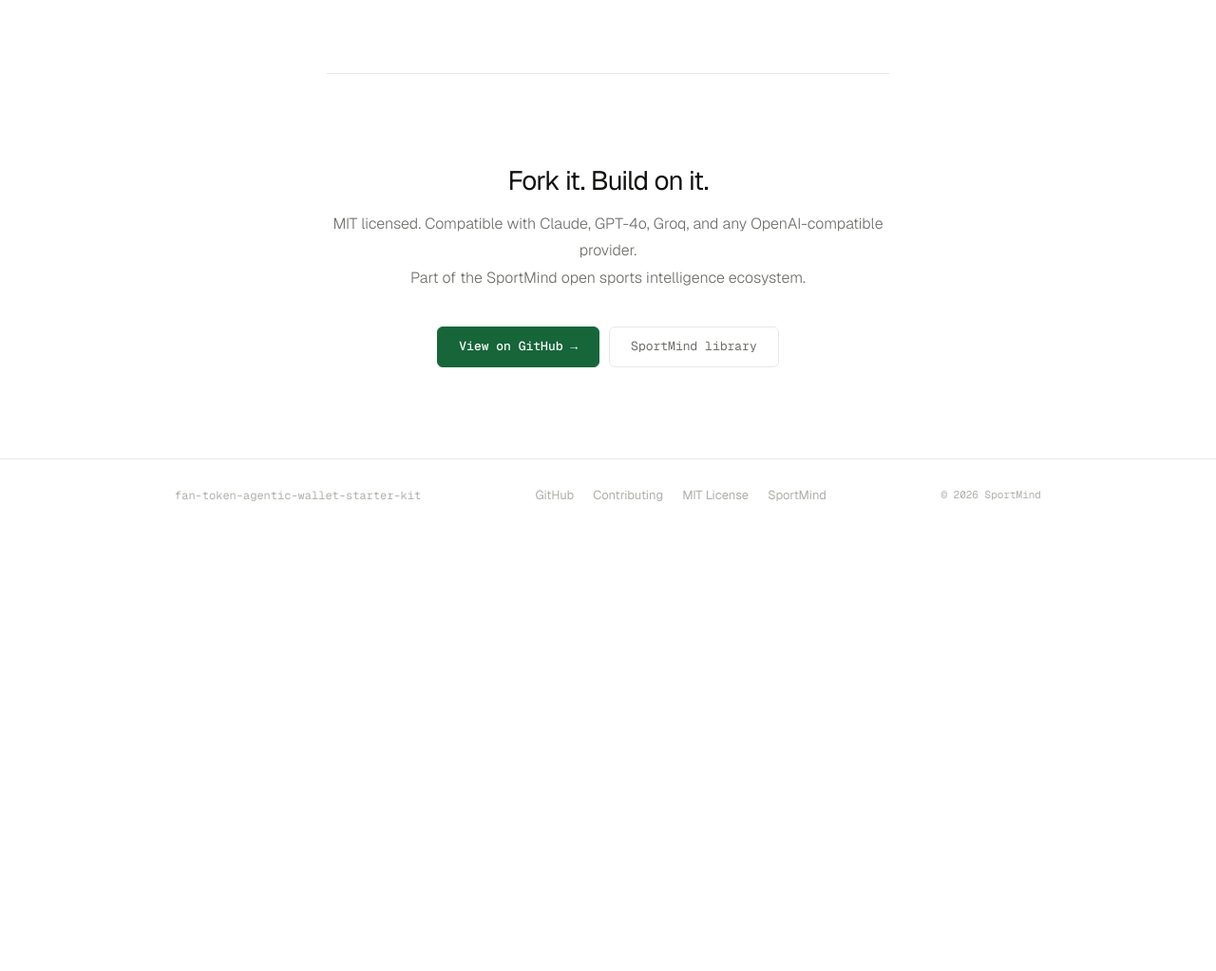
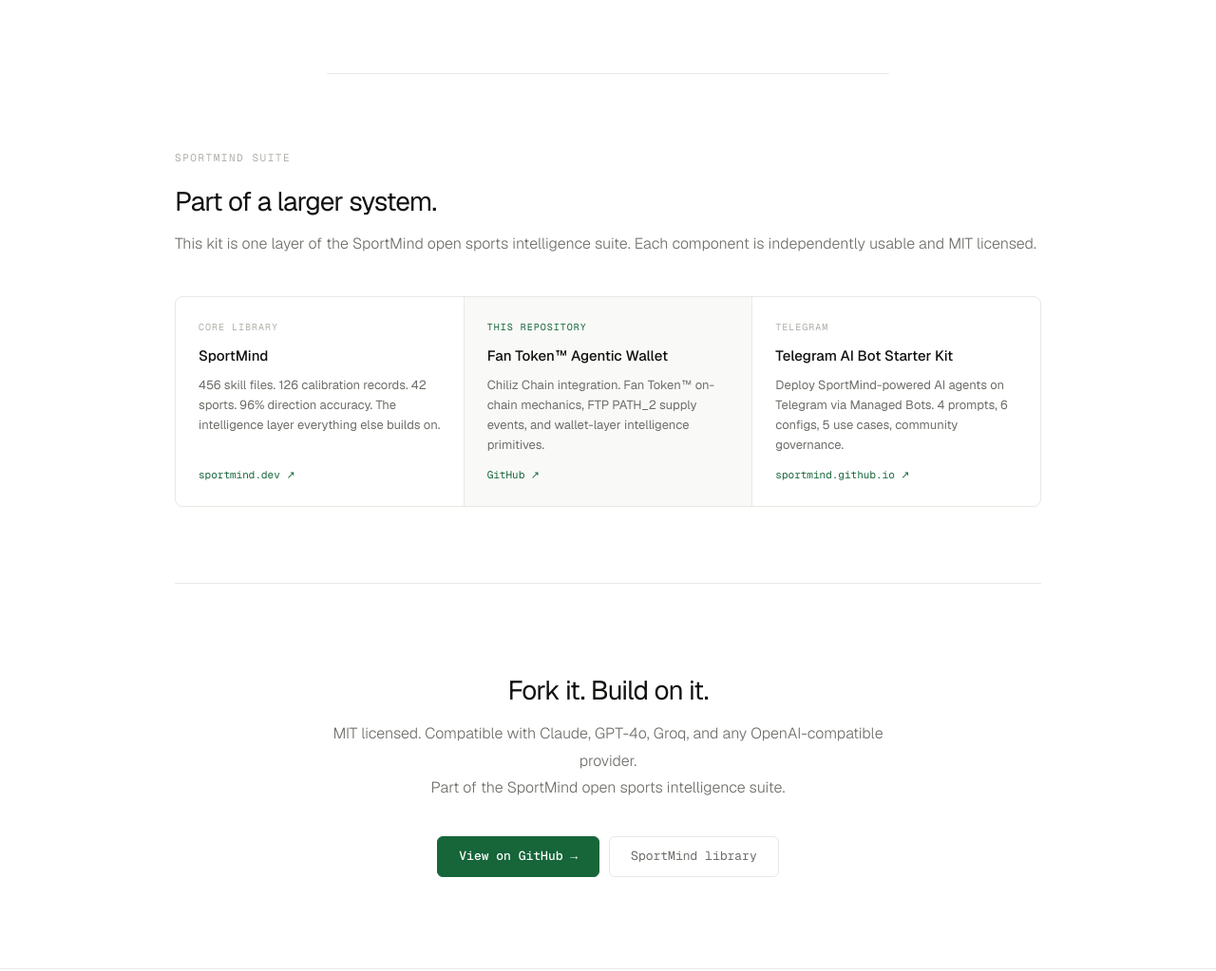
Before and after one commit to SportMind/fan-token-agentic-wallet-starter-kit, a website: page index.html in a window 1280 px wide. Shown: the part 4734-5757 px from the top of the page at 95% size. Before the commit the page ends 5295 px from the top, so only its background shows below. Drawn offline with nearby package versions, Linux system fonts and the light colour scheme.

Commit message:
feat: update suite section to match Telegram kit layout — v1.1.0

```diff
--- a/index.html
+++ b/index.html
@@ -349,6 +349,51 @@
   font-family: var(--mono); font-size: 11px;
   color: var(--accent); background: var(--green-bg);
   padding: 2px 8px; border-radius: 3px;
+}
+
+/* ── SUITE ──────────────────────────────────────────────────────── */
+.suite-g {
+  margin-top: 40px;
+  display: grid; grid-template-columns: repeat(3,1fr); gap: 1px;
+  border: 1px solid var(--border); border-radius: 8px; overflow: hidden;
+  background: var(--border);
+}
+.suite-card {
+  background: var(--bg);
+  padding: 24px;
+  display: flex; flex-direction: column; gap: 12px;
+  transition: background .15s;
+}
+.suite-card:hover { background: var(--bg-2); }
+.suite-card.current { background: var(--bg-2); }
+.suite-tag {
+  font-family: var(--mono); font-size: 10px;
+  text-transform: uppercase; letter-spacing: .1em;
+  color: var(--text-3);
+}
+.suite-tag.active { color: var(--accent); }
+.suite-name {
+  font-size: 15px; font-weight: 500;
+  color: var(--text); line-height: 1.3;
+}
+.suite-desc {
+  font-size: 13px; color: var(--text-2);
+  line-height: 1.6; flex: 1;
+}
+.suite-link {
+  font-family: var(--mono); font-size: 11px;
+  color: var(--accent); display: inline-flex; align-items: center; gap: 4px;
+  transition: opacity .15s;
+}
+.suite-link:hover { opacity: .7; }
+.suite-chips { display: flex; flex-wrap: wrap; gap: 4px; margin-top: 2px; }
+.suite-chip {
+  font-family: var(--mono); font-size: 10px;
+  color: var(--text-3); border: 1px solid var(--border);
+  padding: 2px 7px; border-radius: 3px;
+}
+@media (max-width: 720px) {
+  .suite-g { grid-template-columns: 1fr; }
 }
 
 /* ── CTA ────────────────────────────────────────────────────────── */
@@ -718,13 +763,67 @@
   </section>
 </div>
 
+<!-- SUITE -->
+<div class="ww">
+  <section class="sec r">
+    <p class="sec-tag">SportMind suite</p>
+    <h2>Part of a larger system.</h2>
+    <p class="prose">
+      This kit is one layer of the SportMind open sports intelligence suite.
+      Each component is independently usable and MIT licensed.
+    </p>
+    <div class="suite-g">
+
+      <!-- Core library -->
+      <div class="suite-card">
+        <div class="suite-tag">Core library</div>
+        <div class="suite-name">SportMind</div>
+        <div class="suite-desc">
+          456 skill files. 126 calibration records. 42 sports. 96% direction accuracy.
+          The intelligence layer everything else builds on.
+        </div>
+        <a href="https://sportmind.dev" class="suite-link" target="_blank" rel="noopener">
+          sportmind.dev ↗
+        </a>
+      </div>
+
+      <!-- This repo -->
+      <div class="suite-card current">
+        <div class="suite-tag active">This repository</div>
+        <div class="suite-name">Fan Token™ Agentic Wallet</div>
+        <div class="suite-desc">
+          Chiliz Chain integration. Fan Token™ on-chain mechanics, FTP PATH_2
+          supply events, and wallet-layer intelligence primitives.
+        </div>
+        <a href="https://github.com/SportMind/fan-token-agentic-wallet-starter-kit" class="suite-link" target="_blank" rel="noopener">
+          GitHub ↗
+        </a>
+      </div>
+
+      <!-- Telegram kit -->
+      <div class="suite-card">
+        <div class="suite-tag">Telegram</div>
+        <div class="suite-name">Telegram AI Bot Starter Kit</div>
+        <div class="suite-desc">
+          Deploy SportMind-powered AI agents on Telegram via Managed Bots.
+          4 prompts, 6 configs, 5 use cases, community governance.
+        </div>
+        <a href="https://sportmind.github.io/telegram-ai-bot-starter-kit/" class="suite-link" target="_blank" rel="noopener">
+          sportmind.github.io ↗
+        </a>
+      </div>
+
+    </div>
+  </section>
+</div>
+
 <!-- CTA -->
 <div class="w">
   <section class="cta r">
     <h2>Fork it. Build on it.</h2>
     <p class="prose">
       MIT licensed. Compatible with Claude, GPT-4o, Groq, and any OpenAI-compatible provider.<br>
-      Part of the SportMind open sports intelligence ecosystem.
+      Part of the SportMind open sports intelligence suite.
     </p>
     <div class="btns">
       <a href="https://github.com/SportMind/fan-token-agentic-wallet-starter-kit" class="btn-p" target="_blank" rel="noopener">View on GitHub →</a>
```
